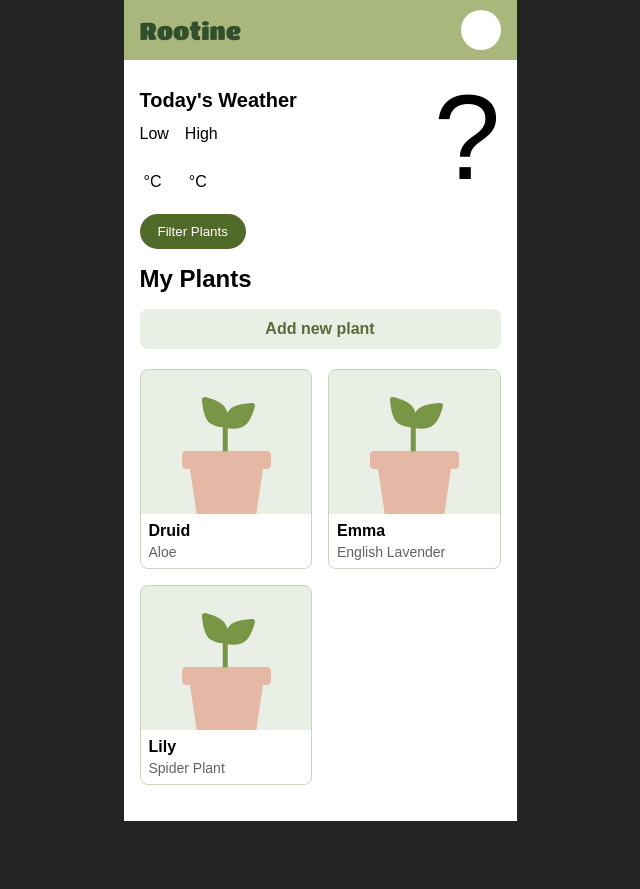
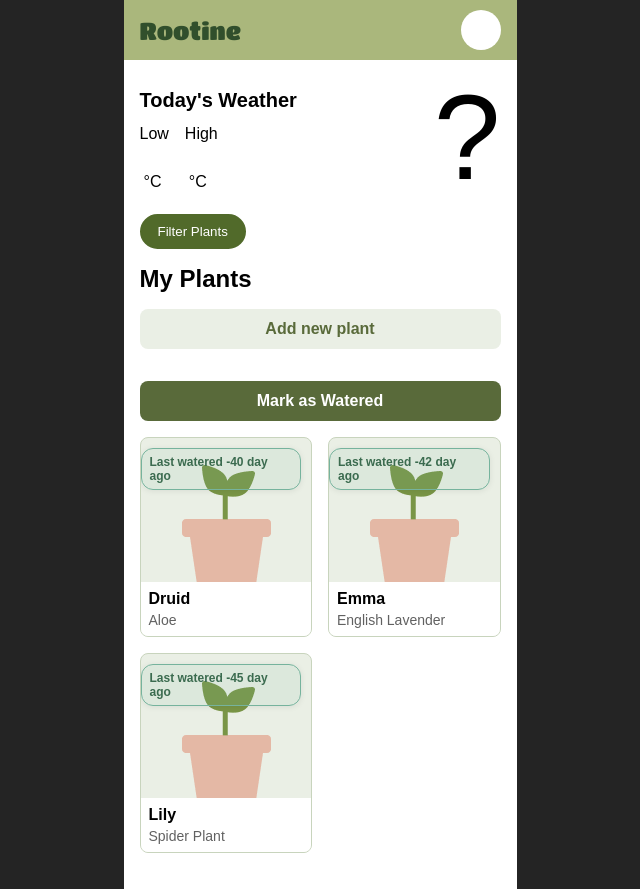
Before and after one commit to luwuciez/rootine-app, a React (Vite) app: page / in a window 1280 px wide. Shown: the whole page, without its empty margins (320-960 px from the left). Before the commit the page ends 821 px from the top, so only its background shows below. Built offline with nearby package versions, Linux system fonts and the light colour scheme; no server answers; a web font is replaced by a local one.

Commit message:
added watering frequency and watering toggle

```diff
--- a/src/App.css
+++ b/src/App.css
@@ -164,9 +164,8 @@ span.celsius {
 }
 
 /*Modal Styling*/
-.modal{
-  width: 346px;
-  height: 584px;
+.modal {
+  width: 330px;
   border-radius: 16px;
   background-color: #ffffff;
   border: none;
@@ -177,15 +176,19 @@ span.celsius {
 .add-button {
   width: 361px;
   height: 40px;
-  background-color: #EAEFE5;
-  color: #596A3A;
+  background-color: #eaefe5;
+  color: #596a3a;
   font-weight: bold;
   font-size: 16px;
   margin-bottom: 20px;
 }
 
-.close-btn{
-  background-color: #ffffff;
+.close-btn {
+  width: 40px;
+  height: 40px;
+  background-color: #ffe0e0;
+  border-radius: 12px;
+  border: none;
 }
 
 /*Add Plant Form*/
@@ -203,9 +206,8 @@ span.celsius {
   gap: 1rem;
   padding-top: 1rem;
   padding-bottom: 1rem;
-  border-top: #596A3A solid 1px;
+  border-top: #596a3a solid 1px;
 }
-
 
 .form-group label {
   white-space: nowrap;
@@ -225,19 +227,18 @@ span.celsius {
   box-sizing: border-box;
 }
 
-.form-title{
+.form-title {
   font-size: 16px;
   font-weight: 500;
   color: #000;
 }
 
-.form-input{
+.form-input {
   font-size: 16px;
-  color: #B0B0B0;
+  color: #b0b0b0;
   border-radius: 6px;
-  border: 0.5px solid #596A3A;
-  background: #FFF;
-
+  border: 0.5px solid #596a3a;
+  background: #fff;
 
   display: flex;
   width: 173px;
@@ -282,7 +283,7 @@ span.celsius {
   display: flex;
   flex-direction: column;
   gap: 20px;
-  padding: 20px;
+  padding: 10px;
 }
 
 .plant-details-image {
@@ -323,7 +324,7 @@ span.celsius {
 .detail-label {
   font-size: 14px;
   font-weight: 600;
-  color: #596A3A;
+  color: #596a3a;
   text-transform: uppercase;
   letter-spacing: 0.5px;
 }
@@ -353,7 +354,7 @@ span.celsius {
 }
 
 .btn.primary {
-  background-color: #596A3A;
+  background-color: #596a3a;
   color: white;
 }
 
@@ -362,8 +363,8 @@ span.celsius {
 }
 
 .btn.edit-btn {
-  background-color: #EAEFE5;
-  color: #596A3A;
+  background-color: #eaefe5;
+  color: #596a3a;
 }
 
 .btn.edit-btn:hover {
@@ -378,3 +379,129 @@ span.celsius {
 .btn.delete-btn:hover {
   background-color: #d32f2f;
 }
+
+/* Watering Feature Styles */
+
+.catalog-controls {
+  display: flex;
+  flex-direction: column;
+  gap: 12px;
+  margin-bottom: 16px;
+}
+
+.watering-button {
+  width: 100%;
+  height: 40px;
+  background-color: #596a3a;
+  border-radius: 8px;
+  font-size: 1rem;
+  font-weight: 600;
+  color: white;
+  border: none;
+  cursor: pointer;
+  transition: all 0.3s ease;
+}
+
+.watering-button:hover {
+  background-color: #4a5e2f;
+}
+
+.watering-button.active {
+  background-color: #76b39d;
+  box-shadow: 0 0 10px rgba(118, 179, 157, 0.3);
+}
+
+/* Watering tag on Plant Card (replaces badge) */
+.watering-tag {
+  position: absolute;
+  top: 10px;
+  right: 10px;
+  background-color: rgba(118, 179, 157, 0.12);
+  color: #3b6b4f;
+  border: 1px solid #76b39d;
+  padding: 6px 8px;
+  border-radius: 12px;
+  font-size: 12px;
+  font-weight: 600;
+  z-index: 5;
+  box-shadow: 0 1px 6px rgba(0, 0, 0, 0.08);
+}
+
+.watering-tag.overdue {
+  background-color: rgba(244, 67, 54, 0.08);
+  color: #b71c1c;
+  border-color: #f44336;
+  animation: pulse 1.5s infinite;
+}
+
+/* Plant Card in Watering Mode */
+.plant-card.watering-mode {
+  border-color: #76b39d;
+  border-width: 2px;
+  transform: scale(0.98);
+  opacity: 0.9;
+}
+
+.plant-card.watering-mode:active {
+  transform: scale(0.95);
+  background-color: #d4f1e8;
+}
+
+.plant-card.overdue {
+  border-color: #f44336;
+}
+
+/* Watering Mode Overlay */
+.watering-mode-overlay {
+  position: absolute;
+  inset: 0;
+  background-color: rgba(118, 179, 157, 0.2);
+  display: flex;
+  align-items: center;
+  justify-content: center;
+  z-index: 4;
+}
+
+.water-toggle-btn {
+  padding: 10px 18px;
+  border-radius: 20px;
+  border: 2px solid #2b6cb0;
+  background: #e6f0fb;
+  color: #1b3a6b;
+  font-weight: 700;
+  font-size: 1rem;
+  cursor: pointer;
+  box-shadow: 0 4px 10px rgba(43, 108, 176, 0.15);
+  transition: all 0.18s ease;
+}
+
+.water-toggle-btn:hover {
+  transform: translateY(-2px);
+}
+
+.water-toggle-btn.toggled {
+  background: #2b6cb0;
+  color: white;
+  border-color: #244f86;
+  box-shadow: 0 6px 14px rgba(43, 108, 176, 0.28);
+}
+
+.water-icon {
+  display: none;
+}
+
+@keyframes float {
+  0%,
+  100% {
+    transform: translateY(0);
+  }
+  50% {
+    transform: translateY(-8px);
+  }
+}
+
+/* Modal backdrop - darken background when <dialog> is open */
+.modal::backdrop {
+  background: rgba(0, 0, 0, 0.5);
+  backdrop-filter: blur(2px);
+}
--- a/src/App.jsx
+++ b/src/App.jsx
@@ -15,19 +15,39 @@ function App() {
     watering_frequency: "",
   });
   const [plants, setPlants] = useState(myPlants);
+  const [isWateringMode, setIsWateringMode] = useState(false);
 
   function handlePlantAdded(newPlant) {
     setPlants((prevPlants) => [...prevPlants, newPlant]);
   }
 
   function handlePlantUpdated(updatedPlant) {
-    setPlants((prevPlants) =>
-      prevPlants.map((p) => (p.id === updatedPlant.id ? updatedPlant : p))
-    );
+    setPlants((prevPlants) => prevPlants.map((p) => (p.id === updatedPlant.id ? updatedPlant : p)));
   }
 
   function handlePlantDeleted(plantId) {
     setPlants((prevPlants) => prevPlants.filter((p) => p.id !== plantId));
+  }
+
+  function handleWateringModeToggle() {
+    setIsWateringMode((prevMode) => !prevMode);
+  }
+
+  // Toggle watering state for a plant.
+  // If isWatered is true, set last_watered to today and store prevLastWatered to allow reverting.
+  // If isWatered is false, restore last_watered to prevLastWatered (or date_added fallback).
+  function handlePlantWatered(plantId, isWatered, prevLastWatered = null) {
+    const today = new Date().toISOString().split("T")[0];
+    setPlants((prevPlants) =>
+      prevPlants.map((p) => {
+        if (p.id !== plantId) return p;
+        if (isWatered) {
+          return { ...p, last_watered: today };
+        } else {
+          return { ...p, last_watered: prevLastWatered || p.date_added || null };
+        }
+      })
+    );
   }
 
   return (
@@ -35,13 +55,13 @@ function App() {
       <Navbar />
       <Main>
         <Weather />
-        <PlantFilter
-          plants={plants}
-          onFiltersChange={setFilters}
-        />
+        <PlantFilter plants={plants} onFiltersChange={setFilters} />
         <PlantCatalog
           filters={filters}
           plants={plants}
+          isWateringMode={isWateringMode}
+          onWateringModeToggle={handleWateringModeToggle}
+          onPlantWatered={handlePlantWatered}
           onPlantAdded={handlePlantAdded}
           onPlantUpdated={handlePlantUpdated}
           onPlantDeleted={handlePlantDeleted}
--- a/src/components/Plant.jsx
+++ b/src/components/Plant.jsx
@@ -1,24 +1,88 @@
+import { useState, useEffect } from "react";
 import placeholder from "../assets/placeholder.png";
 
-export default function Plant({ data, onClick }) {
+export default function Plant({
+  data,
+  onClick,
+  isWateringMode = false,
+  wateringInfo = null,
+  onToggleWater = null,
+}) {
   const plantName = data.plant_name || data.common_name || "Unknown Plant";
+  const [isToggled, setIsToggled] = useState(false);
+  const [prevLastWatered, setPrevLastWatered] = useState(null);
+
+  useEffect(() => {
+    // Reset toggle when leaving watering mode
+    if (!isWateringMode) {
+      setIsToggled(false);
+      setPrevLastWatered(null);
+    }
+  }, [isWateringMode]);
+
+  function handleCardClick(e) {
+    if (isWateringMode) {
+      // do nothing; watering is handled by the button
+      return;
+    }
+    if (onClick) onClick();
+  }
+
+  function handleToggleClick(e) {
+    e.stopPropagation();
+    // Toggle the watered state for this plant
+    if (!isToggled) {
+      // store previous last_watered so we can restore if user untoggles
+      setPrevLastWatered(data.last_watered || null);
+      setIsToggled(true);
+      onToggleWater && onToggleWater(true, data.last_watered || null);
+    } else {
+      // untoggle -> restore previous last_watered
+      onToggleWater && onToggleWater(false, prevLastWatered);
+      setIsToggled(false);
+      setPrevLastWatered(null);
+    }
+  }
 
   return (
     <div
-      className="plant-card"
-      onClick={onClick}
+      className={`plant-card ${isWateringMode ? "watering-mode" : ""} ${
+        wateringInfo?.isOverdue ? "overdue" : ""
+      }`}
+      onClick={handleCardClick}
       style={{ cursor: "pointer" }}
     >
+      {wateringInfo && !isWateringMode && (
+        <div className={`watering-tag ${wateringInfo.isOverdue ? "overdue" : ""}`}>
+          {wateringInfo.daysSinceWatered === 0 ? (
+            <span>Last watered today</span>
+          ) : (
+            <span>
+              Last watered {wateringInfo.daysSinceWatered} day
+              {wateringInfo.daysSinceWatered > 1 ? "s" : ""} ago
+            </span>
+          )}
+        </div>
+      )}
+
+      {/* Watering Mode Button Overlay */}
+      {isWateringMode && (
+        <div className="watering-mode-overlay">
+          <button
+            className={`water-toggle-btn ${isToggled ? "toggled" : ""}`}
+            onClick={handleToggleClick}
+          >
+            {isToggled ? "Watered" : "Water"}
+          </button>
+        </div>
+      )}
+
       <div className="card__info">
         <h4>{data.nickname}</h4>
         <p>{plantName}</p>
       </div>
       <div className="card__image">
-        {data.image ? (
-          <img src={data.image} alt={plantName}></img>
-        ) : (
-          <img src={placeholder}></img>
-        )}
+        {data.image ? <img src={data.image} alt={plantName}></img> : <img src={placeholder}></img>}
       </div>
     </div>
   );
--- a/src/components/PlantCatalog.jsx
+++ b/src/components/PlantCatalog.jsx
@@ -19,6 +19,9 @@ const SUNLIGHT_MAPPING = {
 export default function PlantCatalog({
   filters = null,
   plants: plantsProp = null,
+  isWateringMode = false,
+  onWateringModeToggle = null,
+  onPlantWatered = null,
   onPlantAdded: onPlantAddedProp = null,
   onPlantUpdated: onPlantUpdatedProp = null,
   onPlantDeleted: onPlantDeletedProp = null,
@@ -61,17 +64,13 @@ export default function PlantCatalog({
     if (filters.light && filters.light.length > 0) {
       filtered = filtered.filter((plant) => {
         const plantSunlight = normalizeSunlight(plant.sunlight);
-        return filters.light.some((filterLight) =>
-          plantSunlight.includes(filterLight)
-        );
+        return filters.light.some((filterLight) => plantSunlight.includes(filterLight));
       });
     }
 
     // Filter by location
     if (filters.location && filters.location.length > 0) {
-      filtered = filtered.filter((plant) =>
-        filters.location.includes(plant.location)
-      );
+      filtered = filtered.filter((plant) => filters.location.includes(plant.location));
     }
 
     // Filter by watering frequency
@@ -111,7 +110,27 @@ export default function PlantCatalog({
     }
   }
 
+  // Helper function to calculate days until watering is due
+  const getDaysUntilWatering = (plant) => {
+    if (!plant.last_watered) return null;
+
+    const frequency = getWateringFrequency(plant);
+    if (frequency === null) return null;
+
+    const lastWateredDate = new Date(plant.last_watered);
+    const today = new Date();
+    const daysSinceWatered = Math.floor((today - lastWateredDate) / (1000 * 60 * 60 * 24));
+    const daysUntilDue = Math.max(0, Math.ceil(frequency - daysSinceWatered));
+
+    return {
+      daysSinceWatered,
+      daysUntilDue,
+      isOverdue: daysSinceWatered > frequency,
+    };
+  };
+
   function handlePlantClick(plant) {
+    // Always open details on card click. Watering is handled by the toggle button inside each card.
     setSelectedPlant(plant);
     setIsDetailsModalOpen(true);
   }
@@ -149,9 +168,7 @@ export default function PlantCatalog({
       if (onPlantDeletedProp) {
         onPlantDeletedProp(selectedPlant.id);
       } else {
-        setLocalPlants((prevPlants) =>
-          prevPlants.filter((p) => p.id !== selectedPlant.id)
-        );
+        setLocalPlants((prevPlants) => prevPlants.filter((p) => p.id !== selectedPlant.id));
       }
       setIsDetailsModalOpen(false);
       setSelectedPlant(null);
@@ -161,12 +178,31 @@ export default function PlantCatalog({
   return (
     <div className="catalog">
       <h2>My Plants</h2>
-      <Modal btnLabel="Add new plant" btnClassName="add-button">
-        <AddPlantForm onPlantAdded={handlePlantAdded} />
-      </Modal>
+      <div className="catalog-controls">
+        <Modal btnLabel="Add new plant" btnClassName="add-button">
+          <AddPlantForm onPlantAdded={handlePlantAdded} />
+        </Modal>
+        {onWateringModeToggle && (
+          <button
+            className={`watering-button ${isWateringMode ? "active" : ""}`}
+            onClick={onWateringModeToggle}
+          >
+            {isWateringMode ? "Done" : "Mark as Watered"}
+          </button>
+        )}
+      </div>
       <div className="plants-container">
         {filteredAndSortedPlants.map((p) => (
-          <Plant key={p.id} data={p} onClick={() => handlePlantClick(p)} />
+          <Plant
+            key={p.id}
+            data={p}
+            onClick={() => handlePlantClick(p)}
+            isWateringMode={isWateringMode}
+            wateringInfo={getDaysUntilWatering(p)}
+            onToggleWater={(isToggled, prevLast) =>
+              onPlantWatered && onPlantWatered(p.id, isToggled, prevLast)
+            }
+          />
         ))}
       </div>
 
@@ -182,12 +218,7 @@ export default function PlantCatalog({
 
       {/* Edit Plant Modal */}
       {isEditModalOpen && selectedPlant && (
-        <Modal
-          btnLabel=""
-          btnClassName=""
-          isOpen={isEditModalOpen}
-          onClose={handleCloseEditModal}
-        >
+        <Modal btnLabel="" btnClassName="" isOpen={isEditModalOpen} onClose={handleCloseEditModal}>
           <AddPlantForm
             plantToEdit={selectedPlant}
             onPlantUpdated={handlePlantUpdated}
--- a/src/components/PlantDetailsModal.jsx
+++ b/src/components/PlantDetailsModal.jsx
@@ -67,7 +67,7 @@ function PlantDetailsModal({ plant, onClose, onEdit, onDelete }) {
   return (
     <dialog ref={modalRef} className="modal plant-details-modal">
       <button className="close-btn" onClick={onClose}>
-        ×
+        ❌
       </button>
 
       <div className="plant-details-content">
--- a/src/data/myPlants.json
+++ b/src/data/myPlants.json
@@ -16,7 +16,9 @@
       "max": 6,
       "unit": "hours"
     },
-    "indoor": true
+    "indoor": true,
+    "date_added": "2025-11-10",
+    "last_watered": "2025-11-10"
   },
   {
     "id": 1,
@@ -35,7 +37,9 @@
       "max": 8,
       "unit": "hours"
     },
-    "indoor": false
+    "indoor": false,
+    "date_added": "2025-11-12",
+    "last_watered": "2025-11-12"
   },
   {
     "id": 2,
@@ -54,6 +58,8 @@
       "max": 6,
       "unit": "hours"
     },
-    "indoor": true
+    "indoor": true,
+    "date_added": "2025-10-28",
+    "last_watered": "2025-11-15"
   }
 ]
```
Also changed, not shown: src/components/AddPlantForm.jsx (+16 -10 lines).
